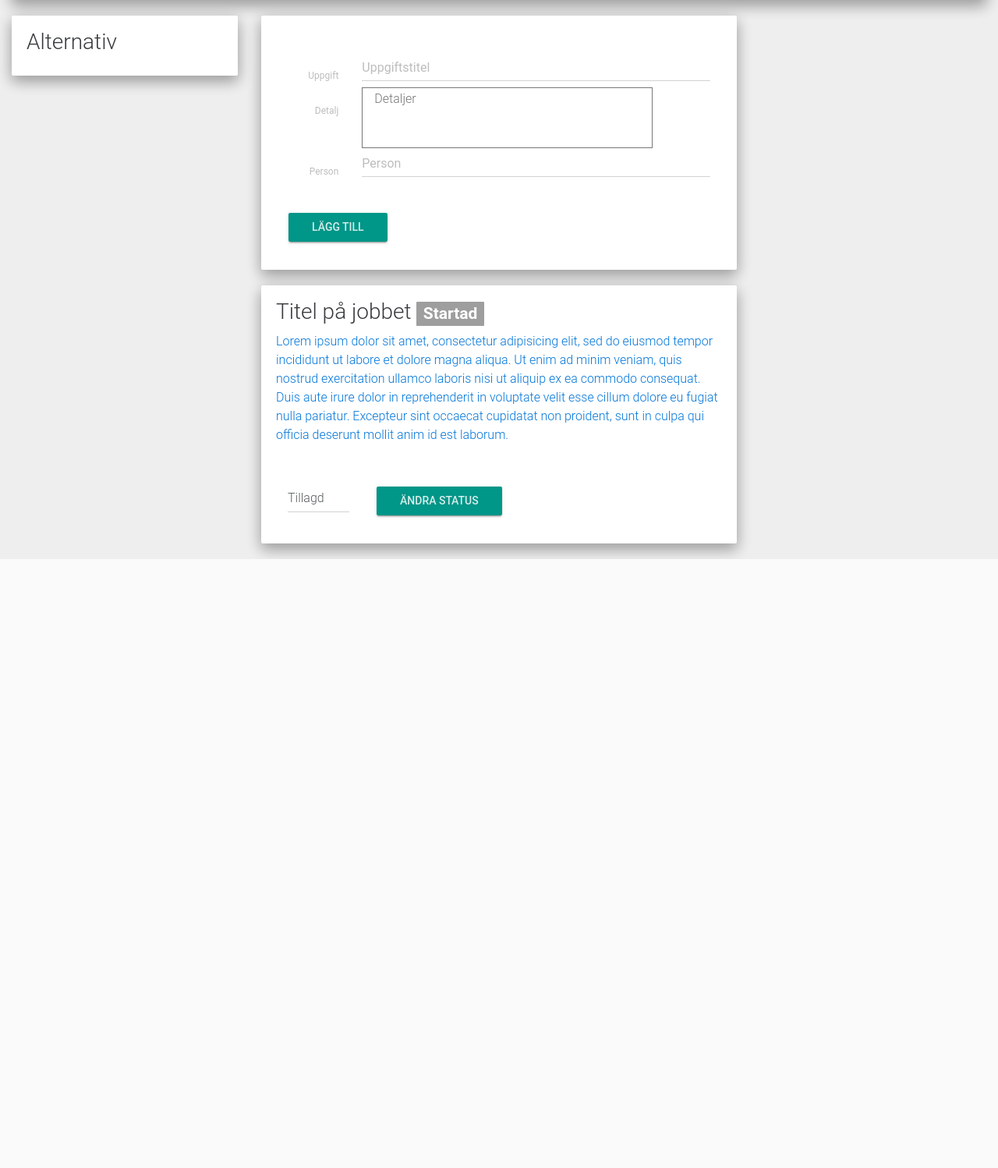
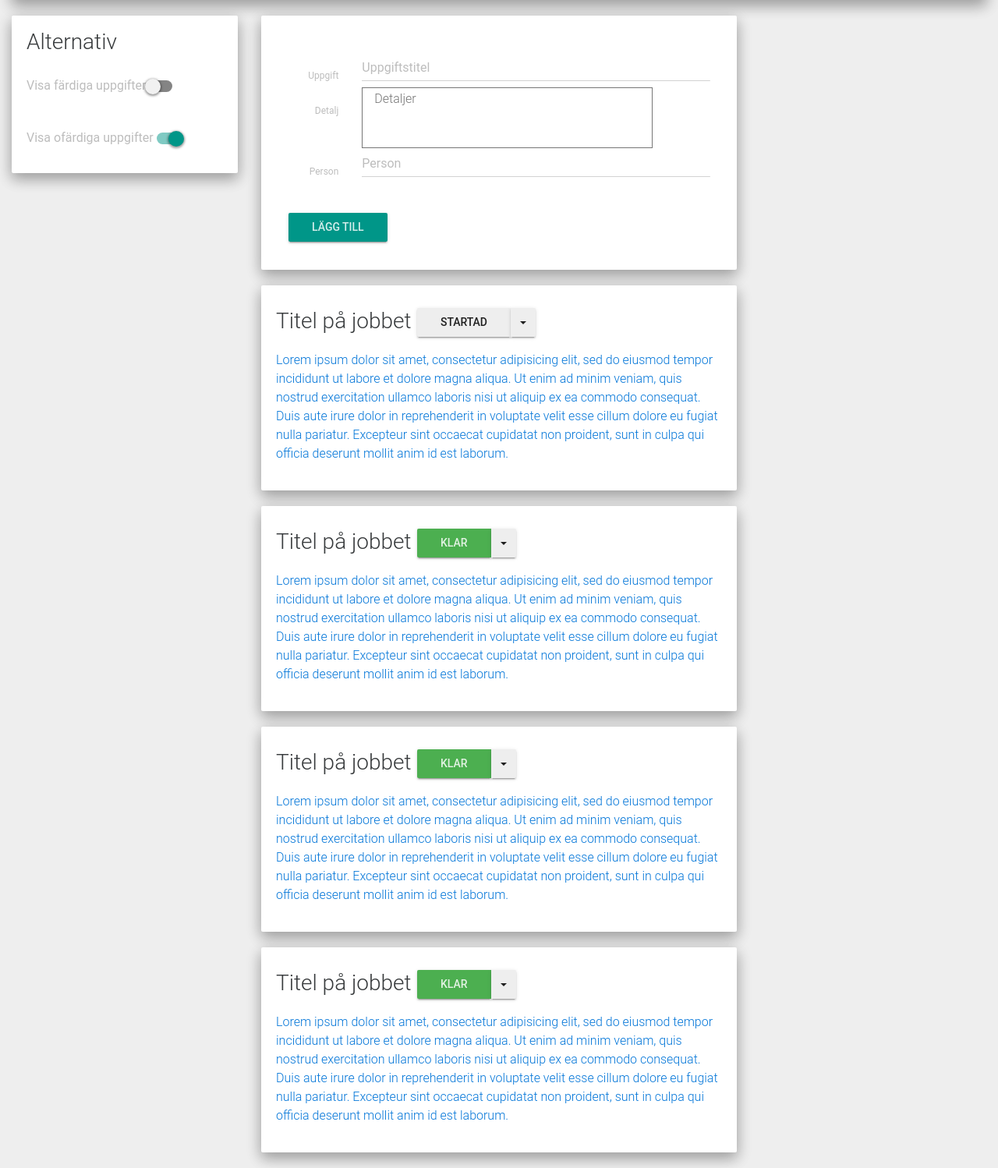
Before and after one commit to brolaugh/tasklist-php, a PHP site: page /dashboard in a window 1280 px wide. Shown: the part 90-1588 px from the top of the page at 78% size. Before the commit the page ends 807 px from the top, so only its background shows below. Run offline with PHP 8.4, Linux system fonts and the light colour scheme.

Commit message:
Added options tab and compressed list item design
Signed-off-by: Hannes "Brolaugh" Kindströmmer <me@brolaugh.com>

```diff
--- a/App/pages/dashboard.php
+++ b/App/pages/dashboard.php
@@ -5,13 +5,30 @@
  * Date: 2/25/16
  * Time: 9:54 PM
  */
- ?>
+?>
 <div class="row">
   <div class="col-md-3">
     <div class="well">
       <h3>Alternativ</h3>
-      <form class="" action="index.html" method="post">
+      <form class="form-horizontal" action="index.html" method="post">
+        <div class="form-group">
+          <div class="togglebutton">
+            <label>
+              Visa färdiga uppgifter
+              <input type="checkbox"><span class="toggle"></span>
+            </label>
+          </div>
 
+        </div>
+        <div class="form-group">
+          <div class="togglebutton">
+            <label>
+              Visa ofärdiga uppgifter
+              <input checked="" type="checkbox"><span class="toggle"></span>
+            </label>
+          </div>
+
+        </div>
       </form>
     </div>
   </div>
@@ -28,14 +45,15 @@
           <div class="form-group">
             <label for="taskbody" class="control-label col-md-2">Detalj</label>
             <div class="col-md-10">
-              <textarea name="taskbody" rows="3" class="col-md-10 col-sm-10 col-xs-12" placeholder="Detaljer"></textarea>
+              <textarea name="taskbody" rows="3" class="col-md-10 col-sm-10 col-xs-12"
+                        placeholder="Detaljer"></textarea>
             </div>
           </div>
           <div class="form-group">
-             <label for="person" class="control-label col-md-2">Person</label>
-             <div class="col-md-10">
-               <input type="text" name="person" placeholder="Person" class="form-control" required="required">
-             </div>
+            <label for="person" class="control-label col-md-2">Person</label>
+            <div class="col-md-10">
+              <input type="text" name="person" placeholder="Person" class="form-control" required="required">
+            </div>
           </div>
           <div class="form-group col-md-offset-2 col-md-10">
             <input type="submit" class="btn btn-primary btn-raised" value="Lägg till">
@@ -48,28 +66,98 @@
 <div class="row">
   <div class="col-md-6 col-md-offset-3">
     <div class="well well-xs">
-      <h3>Titel på jobbet <span class="label label-default">Startad</span></h3>
+      <h3>Titel på jobbet
+        <div class="btn-group">
+          <a href="javascript:void(0)" class="btn btn-default btn-raised">Startad</a>
+          <a href="bootstrap-elements.html" data-target="#" class="btn btn-default btn-raised dropdown-toggle"
+             data-toggle="dropdown"><span class="caret"></span></a>
+          <ul class="dropdown-menu">
+            <li><a href="javascript:void(0)"><span class="text-danger">PRIO #1</span></a></li>
+            <li><a href="javascript:void(0)"><span class="text-success">Klar</span></a></li>
+            <li><a href="javascript:void(0)"><span class="text-info">Under konstruktion</span></a></li>
+            <li class="divider"></li>
+            <li><a href="javascript:void(0)">Separated link</a></li>
+          </ul>
+        </div>
+      </h3>
       <p class="text-primary">
-        Lorem ipsum dolor sit amet, consectetur adipisicing elit, sed do eiusmod tempor incididunt ut labore et dolore magna aliqua. Ut enim ad minim veniam, quis nostrud exercitation ullamco laboris nisi ut aliquip ex ea commodo consequat. Duis aute irure dolor in reprehenderit in voluptate velit esse cillum dolore eu fugiat nulla pariatur. Excepteur sint occaecat cupidatat non proident, sunt in culpa qui officia deserunt mollit anim id est laborum.
+        Lorem ipsum dolor sit amet, consectetur adipisicing elit, sed do eiusmod tempor incididunt ut labore et dolore
+        magna aliqua. Ut enim ad minim veniam, quis nostrud exercitation ullamco laboris nisi ut aliquip ex ea commodo
+        consequat. Duis aute irure dolor in reprehenderit in voluptate velit esse cillum dolore eu fugiat nulla
+        pariatur. Excepteur sint occaecat cupidatat non proident, sunt in culpa qui officia deserunt mollit anim id est
+        laborum.
       </p>
-      <form action="App/formhandler/change_taskstatus.php" class="form-inline" method="post">
-        <div class="form-group">
-          <div class="col-md-2">
-            <select class="form-control col-md-2" name="task-status">
-              <option class="text-muted" value="1">Tillagd</option>
-              <option class="text-success" value="2">Färdig</option>
-              <option value="3">In progress</option>
-            </select>
-          </div>
+    </div>
+    <div class="well well-xs">
+      <h3>Titel på jobbet
+        <div class="btn-group">
+          <a href="javascript:void(0)" class="btn btn-success btn-raised">Klar</a>
+          <a href="bootstrap-elements.html" data-target="#" class="btn btn-default btn-raised dropdown-toggle"
+             data-toggle="dropdown"><span class="caret"></span></a>
+          <ul class="dropdown-menu">
+            <li><a href="javascript:void(0)"><span class="text-danger">PRIO #1</span></a></li>
+            <li><a href="javascript:void(0)"><span class="text-success">Klar</span></a></li>
+            <li><a href="javascript:void(0)"><span class="text-info">Under konstruktion</span></a></li>
+            <li class="divider"></li>
+            <li><a href="javascript:void(0)">Separated link</a></li>
+          </ul>
         </div>
-        <div class="form-group">
-          <div class="col-md-2">
-            <input type="submit" value="Ändra status" class="btn btn-primary btn-raised">
-          </div>
+      </h3>
+      <p class="text-primary">
+        Lorem ipsum dolor sit amet, consectetur adipisicing elit, sed do eiusmod tempor incididunt ut labore et dolore
+        magna aliqua. Ut enim ad minim veniam, quis nostrud exercitation ullamco laboris nisi ut aliquip ex ea commodo
+        consequat. Duis aute irure dolor in reprehenderit in voluptate velit esse cillum dolore eu fugiat nulla
+        pariatur. Excepteur sint occaecat cupidatat non proident, sunt in culpa qui officia deserunt mollit anim id est
+        laborum.
+      </p>
+    </div>
+    <div class="well well-xs">
+      <h3>Titel på jobbet
+        <div class="btn-group">
+          <a href="javascript:void(0)" class="btn btn-success btn-raised">Klar</a>
+          <a href="bootstrap-elements.html" data-target="#" class="btn btn-default btn-raised dropdown-toggle"
+             data-toggle="dropdown"><span class="caret"></span></a>
+          <ul class="dropdown-menu">
+            <li><a href="javascript:void(0)"><span class="text-danger">PRIO #1</span></a></li>
+            <li><a href="javascript:void(0)"><span class="text-success">Klar</span></a></li>
+            <li><a href="javascript:void(0)"><span class="text-info">Under konstruktion</span></a></li>
+            <li class="divider"></li>
+            <li><a href="javascript:void(0)">Separated link</a></li>
+          </ul>
+        </div>
+      </h3>
+      <p class="text-primary">
+        Lorem ipsum dolor sit amet, consectetur adipisicing elit, sed do eiusmod tempor incididunt ut labore et dolore
+        magna aliqua. Ut enim ad minim veniam, quis nostrud exercitation ullamco laboris nisi ut aliquip ex ea commodo
+        consequat. Duis aute irure dolor in reprehenderit in voluptate velit esse cillum dolore eu fugiat nulla
+        pariatur. Excepteur sint occaecat cupidatat non proident, sunt in culpa qui officia deserunt mollit anim id est
+        laborum.
+      </p>
+    </div>
+    <div class="well well-xs">
+      <h3>Titel på jobbet
+        <div class="btn-group">
+          <a href="javascript:void(0)" class="btn btn-success btn-raised">Klar</a>
+          <a href="bootstrap-elements.html" data-target="#" class="btn btn-default btn-raised dropdown-toggle"
+             data-toggle="dropdown"><span class="caret"></span></a>
+          <ul class="dropdown-menu">
+            <li><a href="javascript:void(0)"><span class="text-danger">PRIO #1</span></a></li>
+            <li><a href="javascript:void(0)"><span class="text-success">Klar</span></a></li>
+            <li><a href="javascript:void(0)"><span class="text-info">Under konstruktion</span></a></li>
+            <li class="divider"></li>
+            <li><a href="javascript:void(0)">Separated link</a></li>
+          </ul>
+        </div>
+      </h3>
+      <p class="text-primary">
+        Lorem ipsum dolor sit amet, consectetur adipisicing elit, sed do eiusmod tempor incididunt ut labore et dolore
+        magna aliqua. Ut enim ad minim veniam, quis nostrud exercitation ullamco laboris nisi ut aliquip ex ea commodo
+        consequat. Duis aute irure dolor in reprehenderit in voluptate velit esse cillum dolore eu fugiat nulla
+        pariatur. Excepteur sint occaecat cupidatat non proident, sunt in culpa qui officia deserunt mollit anim id est
+        laborum.
+      </p>
+    </div>
 
-        </div>
 
-      </form>
-    </div>
   </div>
 </div>
```
